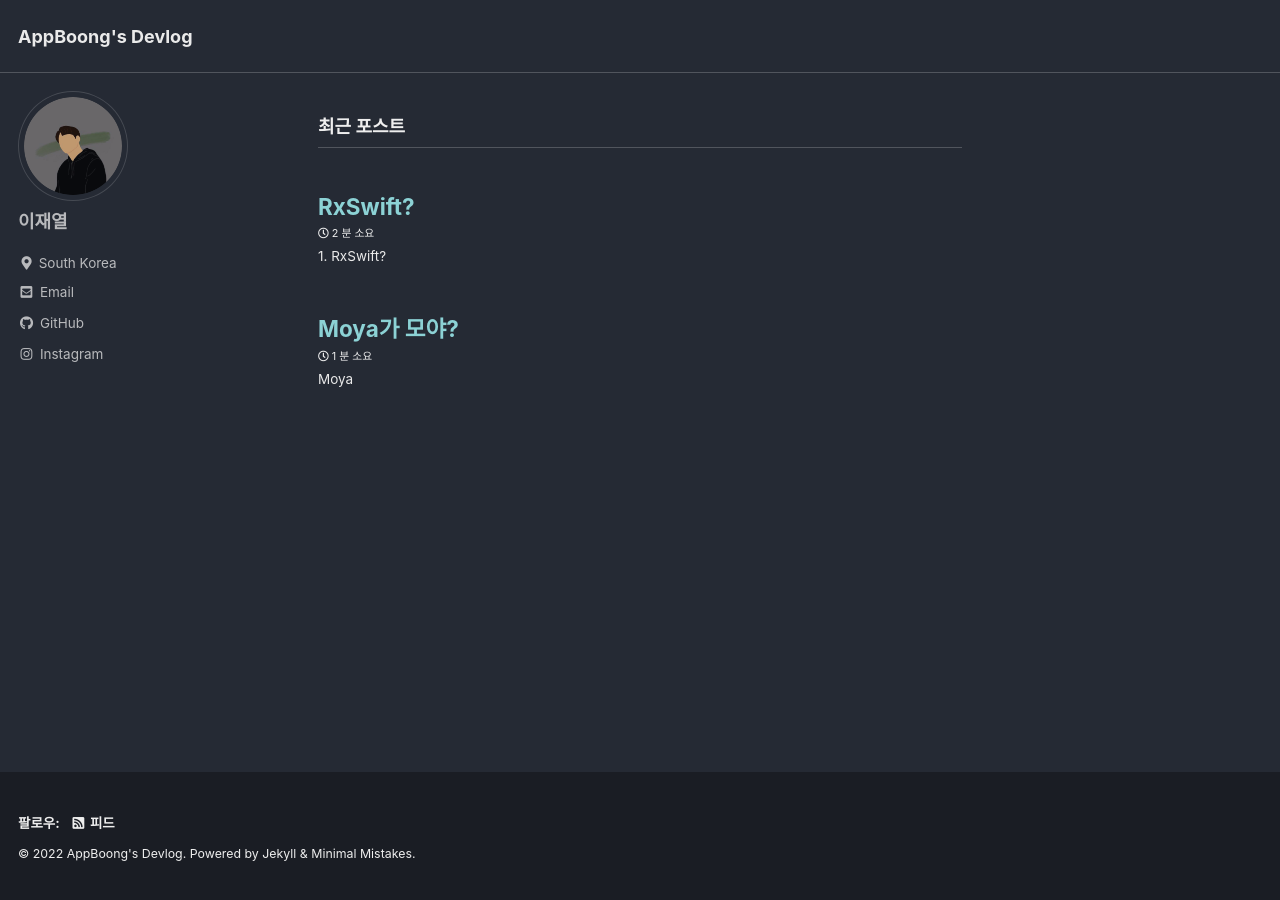
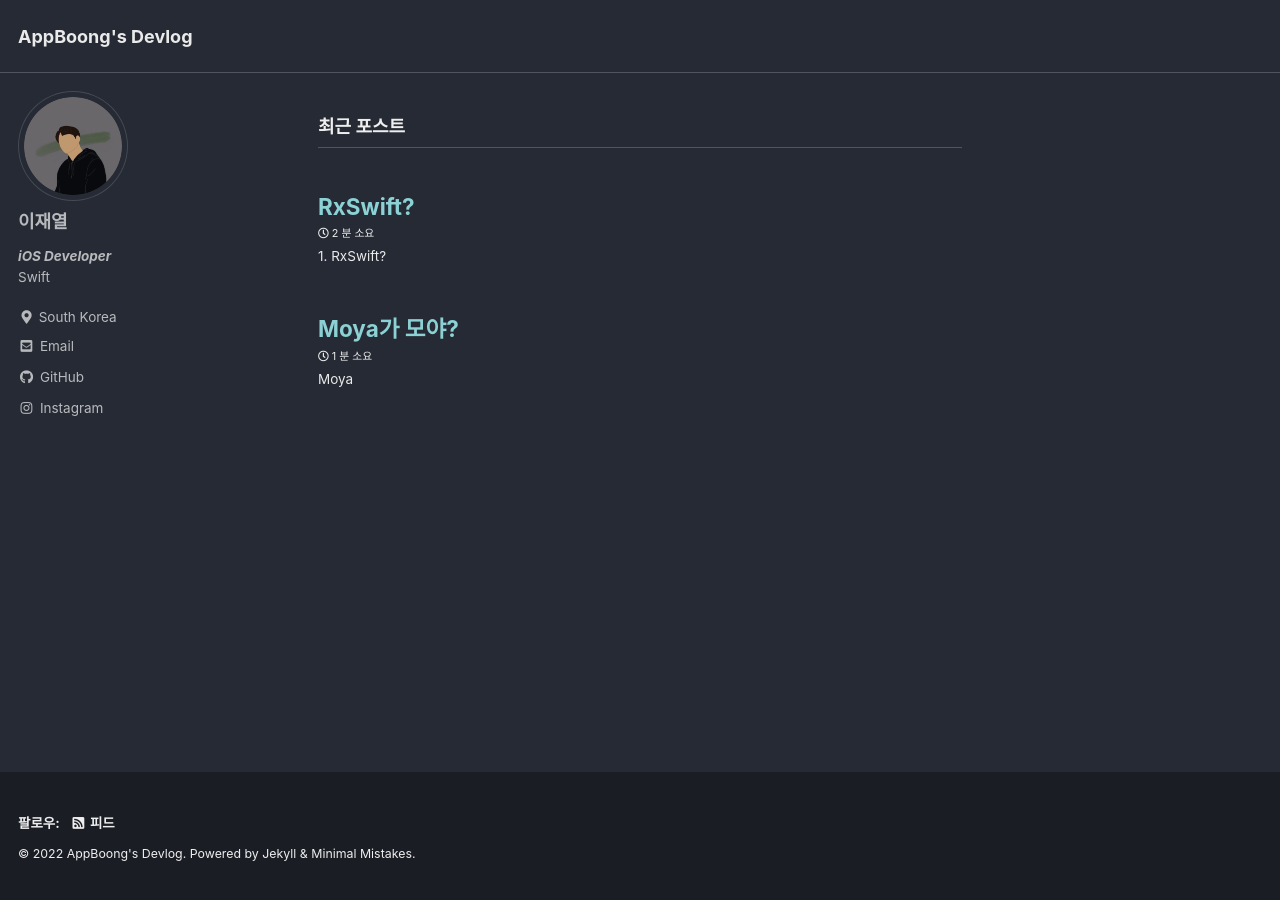
Before and after one commit to AppBoong/appboong.github.com, a Jekyll site: the page built from index.html, in a window 1280 px wide. Built offline with Jekyll 4.4.1, drawn with Linux system fonts in a browser that asks for light colours; cached includes are drawn as plain includes; the list of posts is cut into pages by our own code.

Commit message:
Update _config.yml

```diff
--- a/_config.yml
+++ b/_config.yml
@@ -106,7 +106,7 @@
 author:
   name             : "이재열"
   avatar           : "/assets/images/appboong_profile.png"
-  bio              : ""
+  bio              : "***iOS Developer***<br>Swift"
   location         : "South Korea"
   email            :
   links:
```
